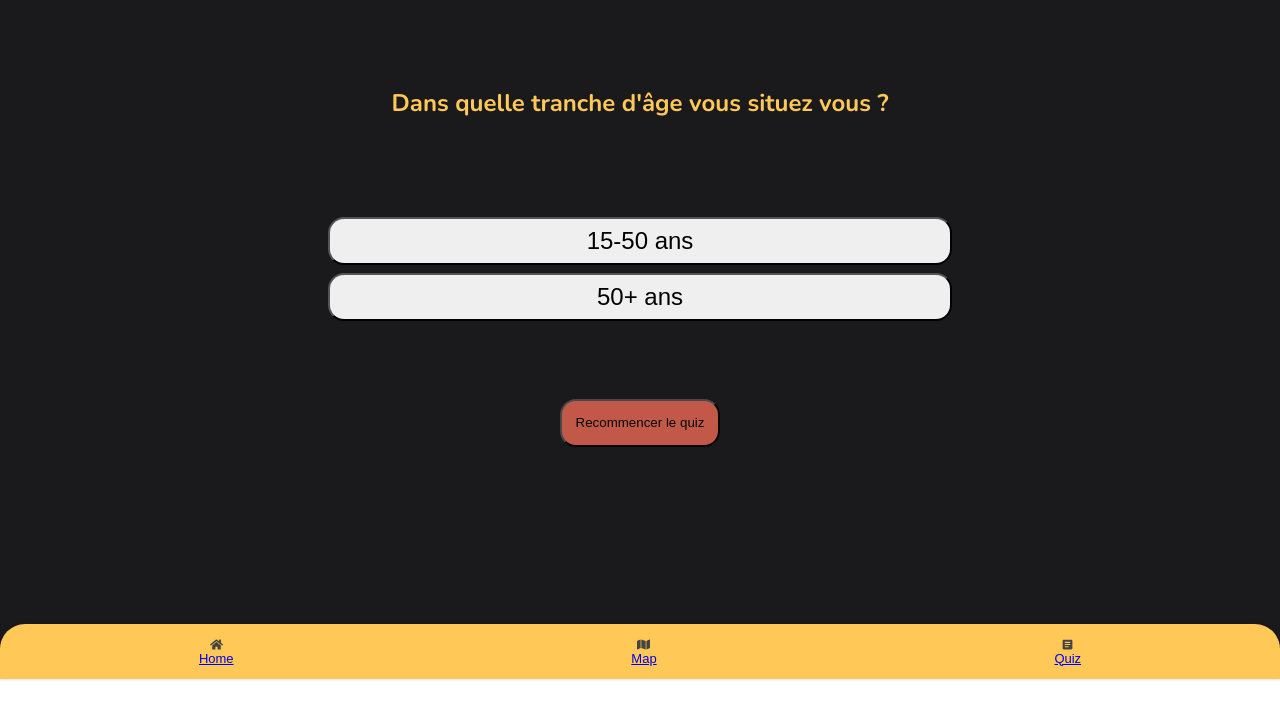
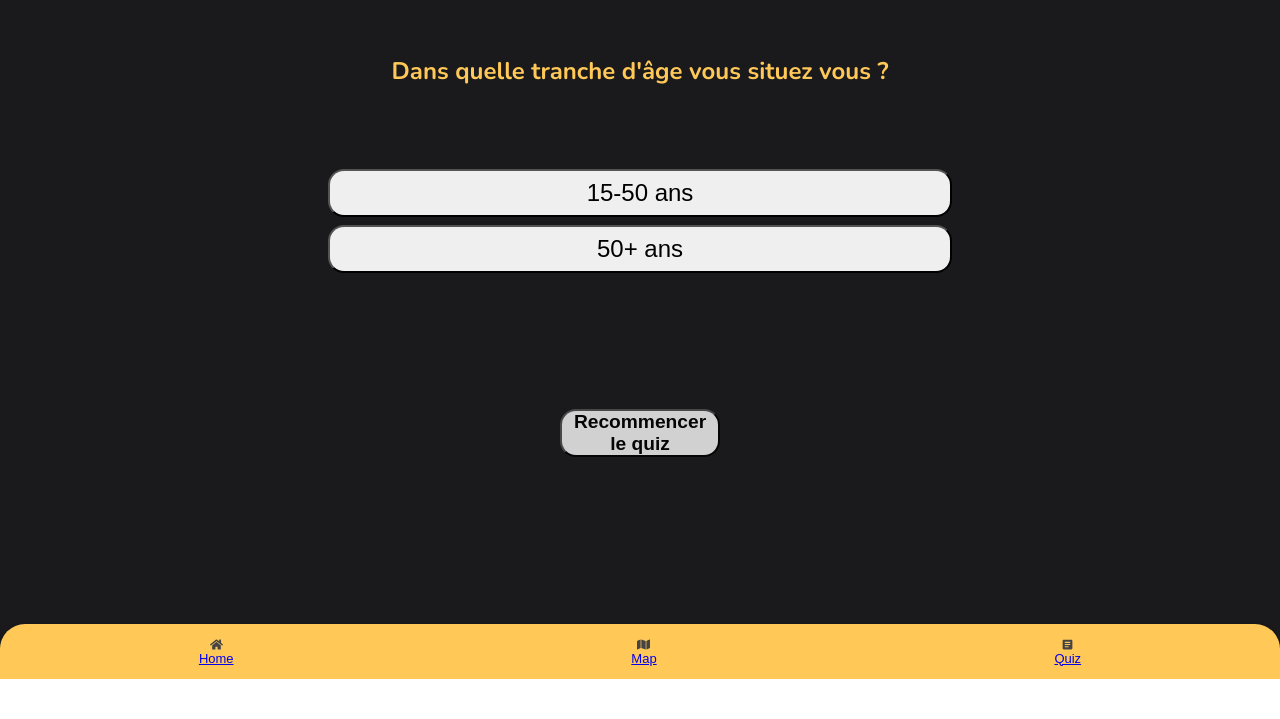
Before and after one commit to WildCodeSchool/2022-03-JS-Toulouse-project-2-actio, a React (Vite) app in the folder frontend/: page /Quiz in a window 1280 px wide. Shown: the part 121-840 px from the top of the page. After the commit the page ends 800 px from the top, so only its background shows below. Built offline with nearby package versions, Linux system fonts and the light colour scheme.

Commit message:
modification du style des boutons sur la page quiz

```diff
--- a/frontend/src/pages/Quiz.css
+++ b/frontend/src/pages/Quiz.css
@@ -20,13 +20,29 @@
 .quiz-return {
   display: flex;
   justify-content: center;
-  height: 3rem;
   border-radius: 1rem;
+  flex-direction: column;
+  align-items: center;
+}
+
+.quiz-return > button:hover {
+  transition: 0.5s ease-in-out;
+  background-color: #ffc857;
 }
 
 .quiz-return > button {
+  display: flex;
+  justify-content: center;
+  align-items: center;
+  font-size: larger;
+  font-weight: bold;
+  padding: 1rem;
+  width: 15rem;
+  height: 5rem;
   border-radius: 1rem;
+  text-decoration: none;
 }
+
 
 .show-result {
   display: flex;
@@ -35,7 +51,7 @@
 
 .quiz-container > h2 {
   color: #ffc857;
-  padding-top: 5rem;
+  padding-top: 3rem;
 }
 
 .score {
@@ -58,7 +74,7 @@
 .quiz-return > button {
   height: 3rem;
   width: 10rem;
-  background-color: #EC6953;
+  background-color: white;
   opacity: 0.8;
 }
 
@@ -74,7 +90,7 @@
 }
 
 .quiz-article-button:hover {
-  transform: scale(1.54);
+  transform: scale(0.8);
   background: #ffc857;
   transition: 1s ease-in-out;
 }
@@ -122,9 +138,6 @@
   color: #ffc857;
 }
 
-.tableResult {
-  color: #ffc857;
-}
 
 @media screen and (min-width: 768px) {
   .answer-section > button {
--- a/frontend/src/pages/Quiz.jsx
+++ b/frontend/src/pages/Quiz.jsx
@@ -53,6 +53,17 @@ function Quiz() {
         <button type="button" onClick={() => handleReturnButtonCLick()}>
           Recommencer le quiz
         </button>
+        <div className="show-result">
+          {showResult ? (
+            <button type="button" className="quiz-article-button">
+              <NavLink className="quiz-article-link" to="/News">
+                Flemme de bouger ? Lis un article !
+              </NavLink>
+            </button>
+          ) : (
+            <p />
+          )}
+        </div>
       </div>
       <div className="show-result">
         {showResult ? (
@@ -68,17 +79,6 @@ function Quiz() {
           <p />
         )}
       </div>
-      <div className="show-result">
-        {showResult ? (
-          <button type="button" className="quiz-article-button">
-            <NavLink className="quiz-article-link" to="/News">
-              Flemme de bouger ? Lis un article !
-            </NavLink>
-          </button>
-        ) : (
-          <p />
-        )}
-      </div>
     </div>
   );
 }
```
